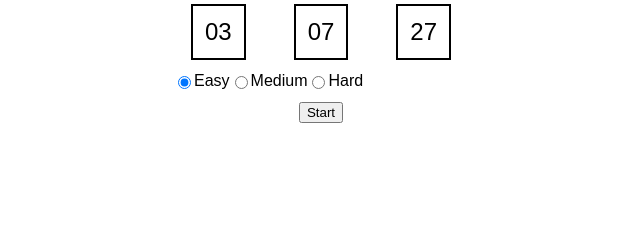
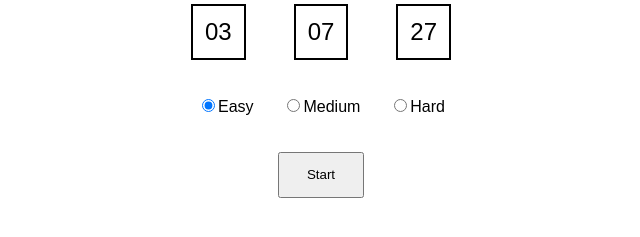
Before and after one commit to Skidragon/Clock_Game, a React (Create React App) app: page / in a window 1280 px wide. Shown: the part 531-768 px from the top of the page, without its empty margins (319-959 px from the left). Built offline with nearby package versions, Linux system fonts and the light colour scheme.

Commit message:
Updated Home Layout

```diff
--- a/src/views/Home/Home.jsx
+++ b/src/views/Home/Home.jsx
@@ -13,7 +13,6 @@ import {
 } from "../../components/Clocks/DigitalClock/DigitalClock";
 export const Home = ({ onStart }) => {
   const [modeSelection, setModeSelection] = useState("EASY");
-  console.log(modeSelection);
 
   return (
     <div
@@ -44,9 +43,11 @@ export const Home = ({ onStart }) => {
           <div
             style={{
               display: "flex",
-              padding: "12px"
+              justifyContent: "space-between",
+              padding: "36px"
             }}
           >
+            <div>
               <input
                 checked={modeSelection === "EASY"}
                 value="EASY"
@@ -58,6 +59,8 @@ export const Home = ({ onStart }) => {
                 }}
               />
               <label for="easy">Easy</label>
+            </div>
+            <div>
               <input
                 checked={modeSelection === "MEDIUM"}
                 value="MEDIUM"
@@ -69,6 +72,8 @@ export const Home = ({ onStart }) => {
                 }}
               />
               <label for="medium">Medium</label>
+            </div>
+            <div>
               <input
                 checked={modeSelection === "HARD"}
                 value="HARD"
@@ -81,10 +86,14 @@ export const Home = ({ onStart }) => {
               />
               <label for="hard">Hard</label>
             </div>
+          </div>
           <button
             type="submit"
             onClick={() => {
               onStart(modeSelection);
+            }}
+            style={{
+              padding: "1em 2em"
             }}
           >
             Start
```
Lines whose indentation alone changed are shown as unchanged.
